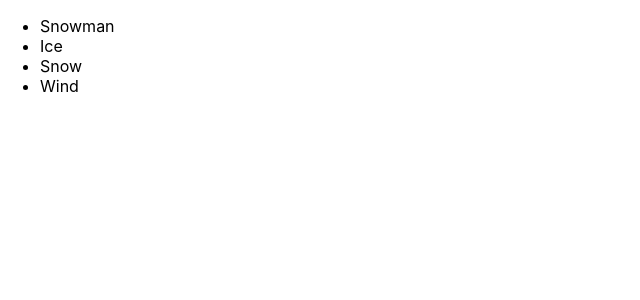
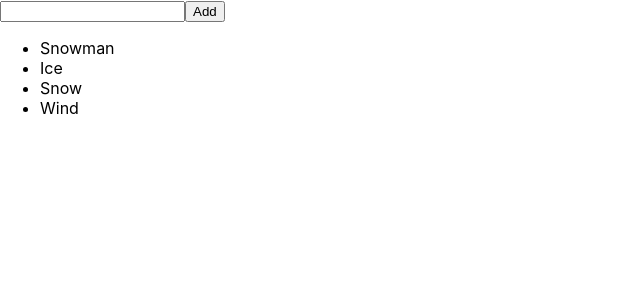
Before and after one commit to geumilbae/book_react_skill, a React (Create React App) app in the folder hello-react/: page / in a window 1280 px wide. Shown: the top 300 px of the page, without its empty margins (0-640 px from the left). Built offline with nearby package versions, Linux system fonts and the light colour scheme.

Commit message:
6.4 application: add function add

```diff
--- a/hello-react/src/IterationSample.js
+++ b/hello-react/src/IterationSample.js
@@ -1,9 +1,35 @@
-import React from "react";
+import React, {useState} from "react";
 
 const IterationSample = () => {
-    const names = ['Snowman', 'Ice', 'Snow', 'Wind'];
-    const nameList = names.map((name, index) => <li key={index}>{name}</li>);
-    return <ul>{nameList}</ul>;
+    const [names, setNames] = useState([
+        {id: 1, text: 'Snowman'},
+        {id: 2, text: 'Ice'},
+        {id: 3, text: 'Snow'},
+        {id: 4, text: 'Wind'}
+    ]);
+    const [inputText, setInputText] = useState('');
+    const [nextId, setNextId] = useState(5);  // 새로운 항목을 추가할 때 사용할 id
+
+    const onChange = e => setInputText(e.target.value);
+    const onClick = () => {
+        const nextNames = names.concat({
+            id: nextId,
+            text: inputText
+        });
+        setNextId(nextId + 1);
+        setNames(nextNames);
+        setInputText('');
+    }
+
+    const namesList = names.map(name => <li key={name.id}>{name.text}</li>);
+
+    return (
+        <>
+            <input value={inputText} onChange={onChange}/>
+            <button onClick={onClick}>Add</button>
+            <ul>{namesList}</ul>
+        </>
+    );
 };
 
 export default IterationSample;
```
